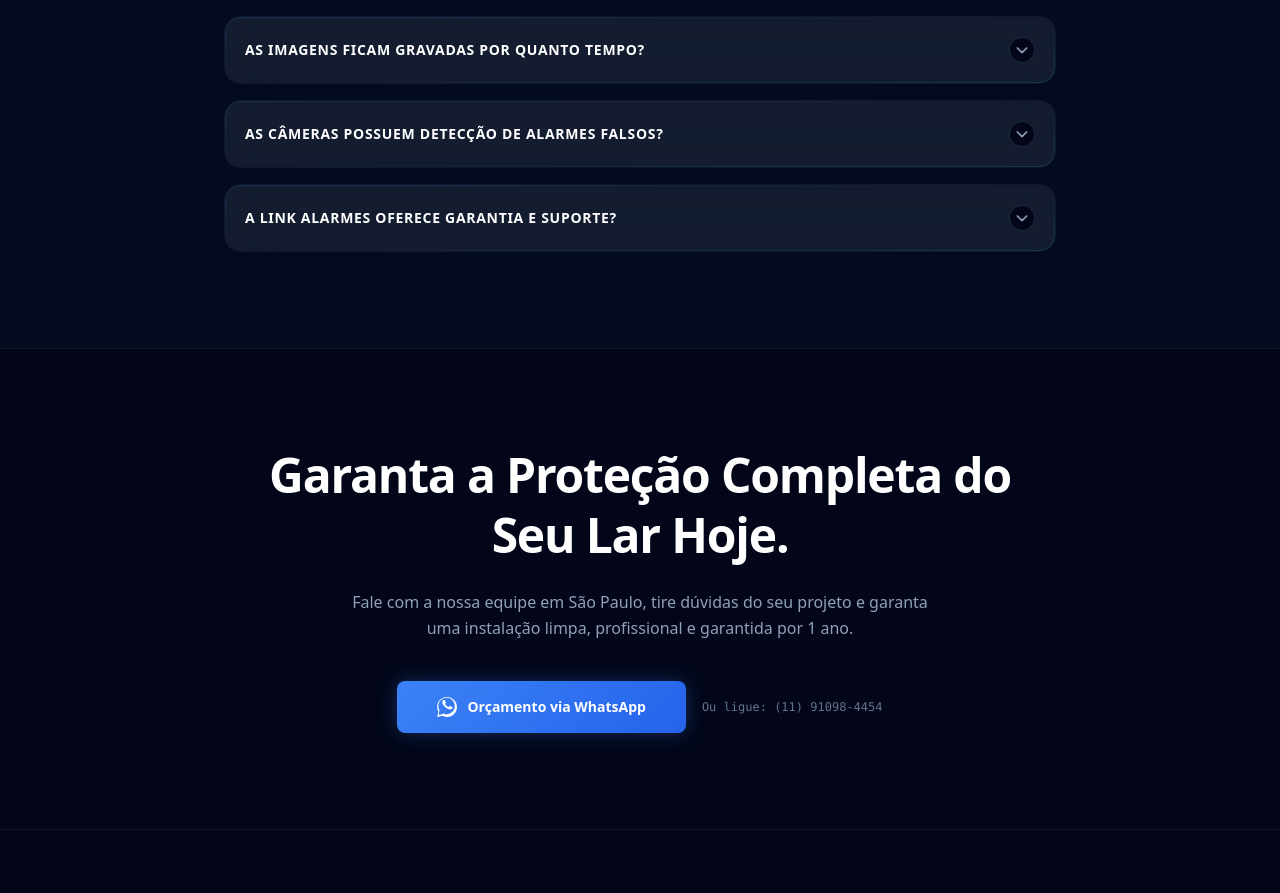
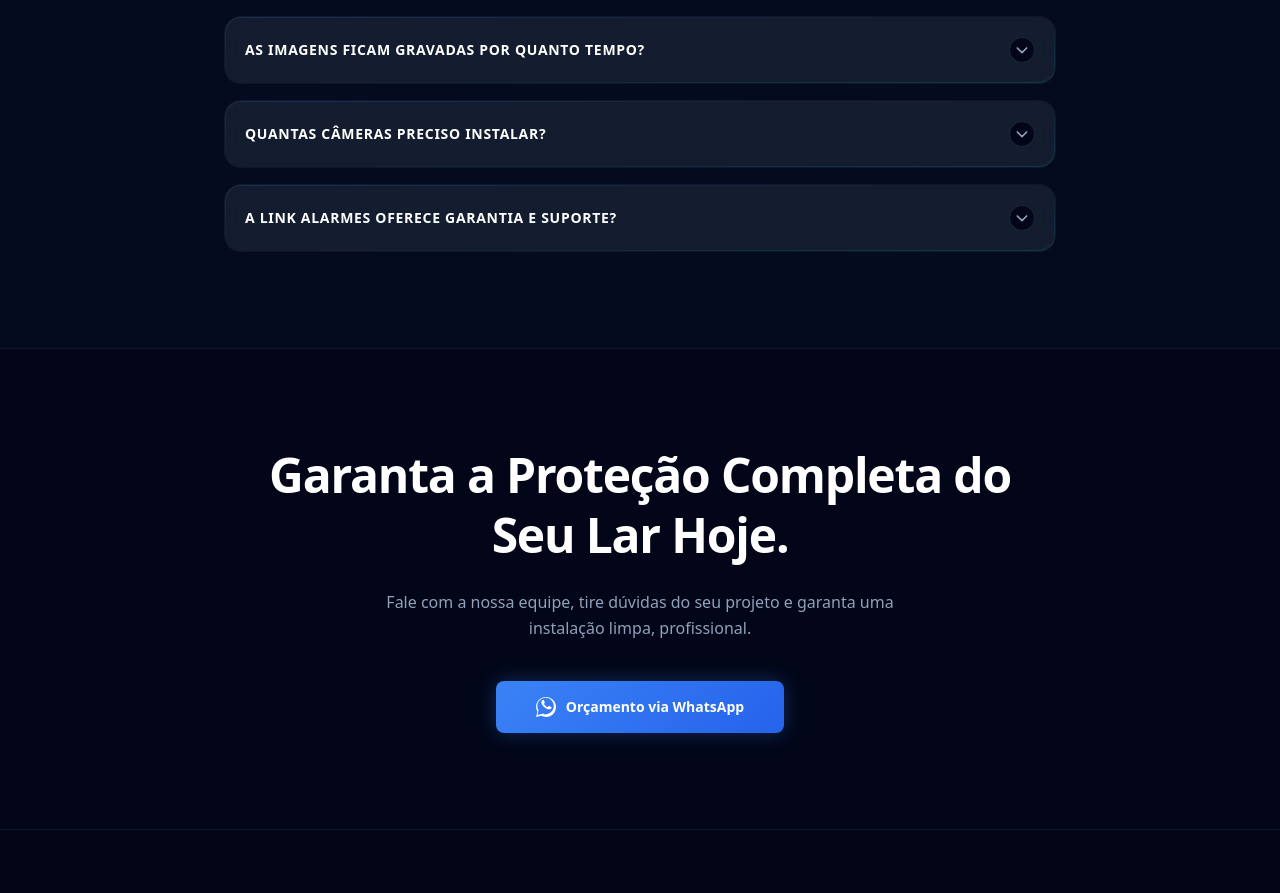
Before and after one commit to Hudsoncrocha/link_alarmes, a Next.js app: page /residencial/cameras-residenciais in a window 1280 px wide. Shown: the part 5601-6494 px from the top of the page. Built offline with nearby package versions, Linux system fonts and the light colour scheme; no server answers.

Commit message:
feat: atualiza copies de faq e cta final

```diff
--- a/src/app/residencial/cameras-residenciais/page.tsx
+++ b/src/app/residencial/cameras-residenciais/page.tsx
@@ -74,23 +74,23 @@ export default function CamerasResidenciais() {
   const faqs = [
     {
       pergunta: "Consigo ver as câmeras no celular fora de casa?",
-      resposta: "Sim! Configurando nosso sistema de câmeras IP ou Wi-Fi com conexão à internet, você acessa as imagens ao vivo e as gravações em tempo real de qualquer lugar do mundo por meio do aplicativo oficial no celular (iOS e Android)."
+      resposta: "Sim! Sim. Te entregamos o aplicativo para visualização já instalado e configurado no seu celular e de quem mais você autorizar. Pode ser pelo wifi ou chip."
     },
     {
       pergunta: "O que acontece se a energia da casa for cortada?",
-      resposta: "Para evitar vulnerabilidades, nós recomendamos e instalamos nobreaks especiais para o sistema de segurança. Em caso de queda ou corte intencional de energia elétrica, o nobreak mantém as câmeras e o gravador funcionando perfeitamente por várias horas."
+      resposta: "Para evitar a interrupção da gravação com queda de energia, recomendamos que compre o sistema com uma bateria tipo nobreak. Isso garante que seu equipamento funcione por horas de forma independente."
     },
     {
       pergunta: "As imagens ficam gravadas por quanto tempo?",
       resposta: "Isso varia de acordo com o tamanho do disco rígido (HD) instalado e a quantidade de câmeras. Projetamos nossos sistemas para manter o histórico de gravação por pelo menos 15 a 30 dias. Quando o espaço acaba, o sistema substitui automaticamente as imagens mais antigas."
     },
     {
-      pergunta: "As câmeras possuem detecção de alarmes falsos?",
-      resposta: "Sim. Nossas câmeras inteligentes com Inteligência Artificial diferenciam movimentos de cães, gatos, sombras e folhas de movimentos de pessoas ou veículos. Assim, você só recebe alertas reais no celular quando algo importante acontecer."
+      pergunta: "Quantas câmeras preciso instalar?",
+      resposta: "Isso depende do tamanho do ambiente, pois, casas pequenas e casas grandes, tem uma diferença de tamanho e podem pegar mais ou menos câmeras. Os gravadores são de 4, 8, 16 ou 32 câmeras. Entre em contato que tiramos essa e mais dúvidas de forma gratuita."
     },
     {
       pergunta: "A Link Alarmes oferece garantia e suporte?",
-      resposta: "Oferecemos garantia de 12 meses nos equipamentos e suporte técnico especializado pós-venda. Nossa equipe conta com profissionais próprios com mais de 15 anos de experiência prática, garantindo manutenção ágil e atendimento humanizado."
+      resposta: "Oferecemos garantia de 12 meses nos equipamentos que não tenha sido danificado por mal uso ou descargas atmosféricas e 90 dias na mão de obra de instalação. Garantimos suporte técnico especializado pós-venda. Nossa equipe conta com profissionais próprios com mais de 15 anos de experiência prática, garantindo manutenção ágil e atendimento humanizado."
     }
   ];
 
@@ -605,7 +605,7 @@ export default function CamerasResidenciais() {
             Garanta a Proteção Completa do Seu Lar Hoje.
           </h2>
           <p className="mt-6 text-slate-400 max-w-xl mx-auto text-sm md:text-base leading-relaxed">
-            Fale com a nossa equipe em São Paulo, tire dúvidas do seu projeto e garanta uma instalação limpa, profissional e garantida por 1 ano.
+            Fale com a nossa equipe, tire dúvidas do seu projeto e garanta uma instalação limpa, profissional.
           </p>
 
           <div className="mt-10 flex flex-col sm:flex-row justify-center items-center gap-4">
@@ -615,7 +615,6 @@ export default function CamerasResidenciais() {
               </svg>
               Orçamento via WhatsApp
             </a>
-            <span className="text-slate-500 font-mono text-xs">Ou ligue: (11) 91098-4454</span>
           </div>
 
         </div>
```
